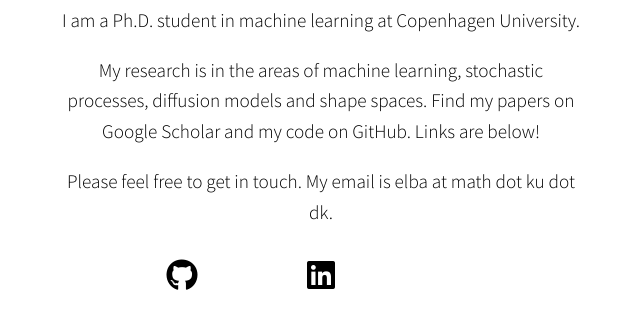
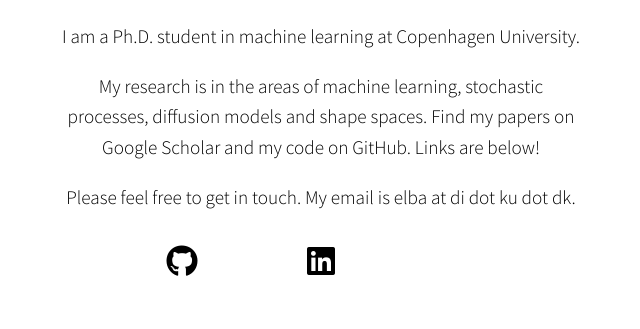
Before and after one commit to libbylbaker/libbylbaker.github.io, a plain HTML site: page index.html in a window 1280 px wide. Shown: the part 335-664 px from the top of the page, without its empty margins (319-959 px from the left). Drawn offline with Linux system fonts and the light colour scheme; some icons are missing.

Commit message:
corrected email

```diff
--- a/index.html
+++ b/index.html
@@ -52,7 +52,7 @@
         My research is in the areas of machine learning, stochastic processes, diffusion models and shape spaces. Find my papers on Google Scholar and my code on GitHub. Links are below!
       </p>
       <p>
-        Please feel free to get in touch. My email is elba at math dot ku dot dk.
+        Please feel free to get in touch. My email is elba at di dot ku dot dk.
       </p>
 
       <!-- Icons -->
```
